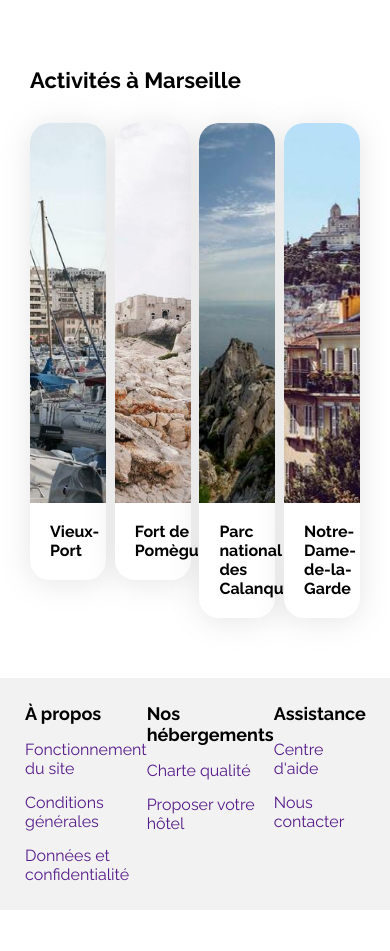
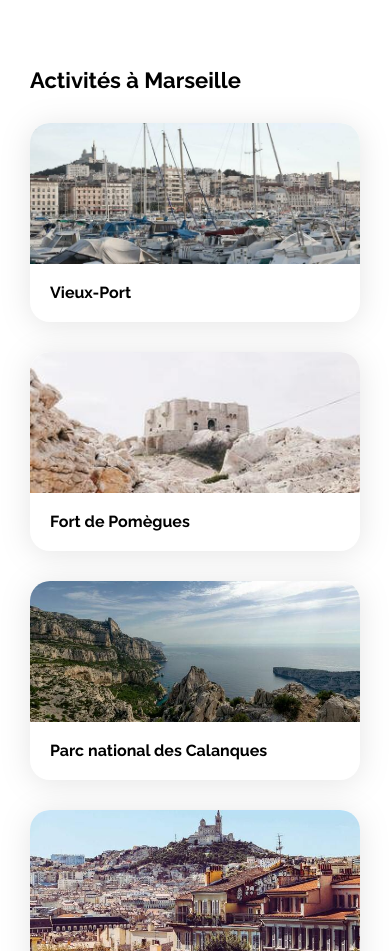
Before and after one commit to loic-prosi/oc-web-dev-p2, a website: page src/index.html in a window 390 px wide. Shown: the part 2820-3771 px from the top of the page. Before the commit the page ends 3730 px from the top, so only its background shows below. Drawn offline with Linux system fonts and the light colour scheme.

Commit message:
style added media queries in activities section

```diff
--- a/src/css/activities.css
+++ b/src/css/activities.css
@@ -35,3 +35,22 @@
   margin-top: 15px;
   margin-bottom: 20px;
 }
+
+/****** Media queries ***********/
+
+/* Small devices (phones, less than 768px) */
+@media (max-width: 768px) {
+  .activities-cards {
+    flex-direction: column;
+  }
+
+  .activities-cards .card-container {
+    width: 100%;
+  }
+
+  .activities-cards .card img {
+    width: 100%;
+    height: 141px;
+    border-radius: 20px 20px 0 0;
+  }
+}
```
